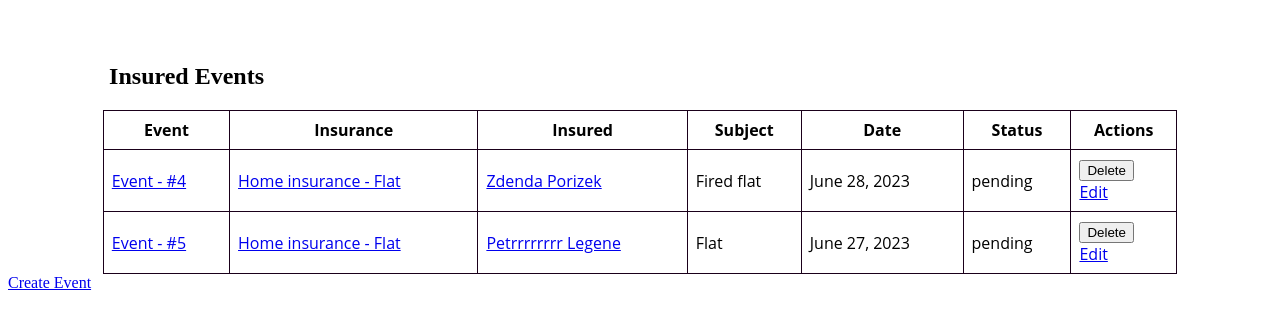
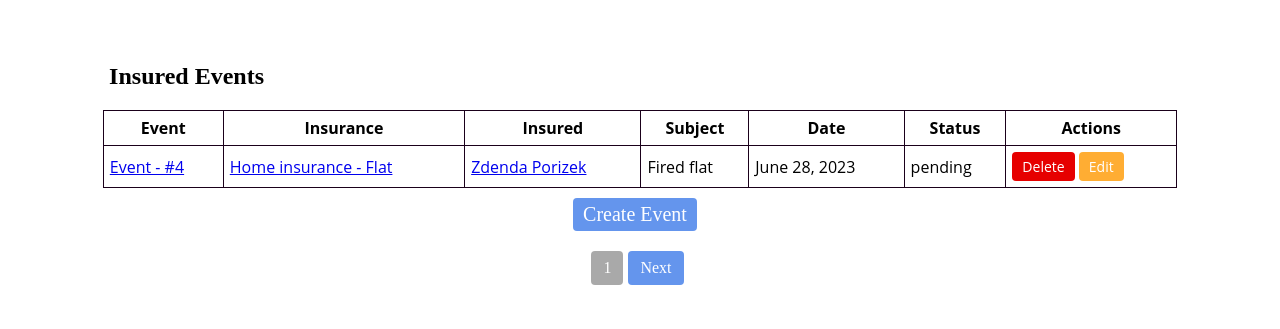
Before and after one commit to PetrLegen88/Insured-Evidence-Django, a Django app: page /insurance_events/ in a window 1280 px wide. Shown: the part 73-402 px from the top of the page. Run offline with Django 4.2, Linux system fonts and the light colour scheme; data comes from the database, SQL or seed files in the repository; both versions use the stored data as it was after the commit.

Commit message:
paginator in insurance_events.html.

```diff
--- a/evidence/templates/insurance_events.html
+++ b/evidence/templates/insurance_events.html
@@ -17,7 +17,7 @@
       </tr>
     </thead>
     <tbody>
-      {% for event in events %}
+      {% for event in page_obj %}
         <tr>
           <td>
             <a href="{% url 'insurance_event_detail' event_id=event.id %}">
@@ -40,15 +40,26 @@
           <td>{{ event.date }}</td>
           <td>{{ event.status }}</td>
           <td>
-            <form method="post" action="{% url 'delete_event' event_id=event.id %}">
-              {% csrf_token %}
-                <button type="submit" class="delete-button" onclick="return confirm('Are you sure you want to delete this event?')">Delete</button>
-            </form>
-            <a href="{% url 'edit_event' event_id=event.id %}" class="edit-button">Edit</a>
+            <a href="{% url 'delete_event' event_id=event.id %}" class="button button-delete" onclick="return confirm('Are you sure you want to delete this event?')">Delete</a>
+            <a href="{% url 'edit_event' event_id=event.id %}" class="button button-edit">Edit</a>
           </td>
         </tr>
       {% endfor %}
     </tbody>
   </table>
-  <a href="{% url 'create_event' %}" class="create-event-button">Create Event</a>
+  <div class="main-buttons">
+    <a href="{% url 'create_event' %}" class="button button-add">Create Event</a>
+  </div>
+
+  <div class="pagination">
+    {% if page_obj.has_previous %}
+        <a href="?page={{ page_obj.previous_page_number }}">Previous</a>
+    {% endif %}
+
+    <span class="current-page">{{ page_obj.number }}</span>
+
+    {% if page_obj.has_next %}
+        <a href="?page={{ page_obj.next_page_number }}">Next</a>
+    {% endif %}
+    </div>
 {% endblock %}
--- a/evidence/views.py
+++ b/evidence/views.py
@@ -125,7 +125,13 @@ def insurance_events(request):
     for event in events:
         insured_names = ", ".join([insured.first_name for insured in event.insurance.insurance.all()])
         setattr(event, 'insured_names', insured_names)
-    return render(request, 'insurance_events.html', {'events': events})
+
+    events = InsuranceEvent.objects.order_by('id')
+    paginator = Paginator(events, 1)
+    page_number = request.GET.get('page')
+    page_obj = paginator.get_page(page_number)
+
+    return render(request, 'insurance_events.html', {'page_obj': page_obj})
 
 
 def insurance_event_detail(request, event_id):
--- a/static/css/style.css
+++ b/static/css/style.css
@@ -108,7 +108,7 @@
 .policies-table th, .policies-table td,
 .insurances-table th, .insurances-table td,
  .insured-events-table th, .insured-events-table td {
-    padding: 8px;
+    padding: 6px;
     border: 1px solid #1a001a;
 
 }
```
Also changed, not shown: db.sqlite3.
